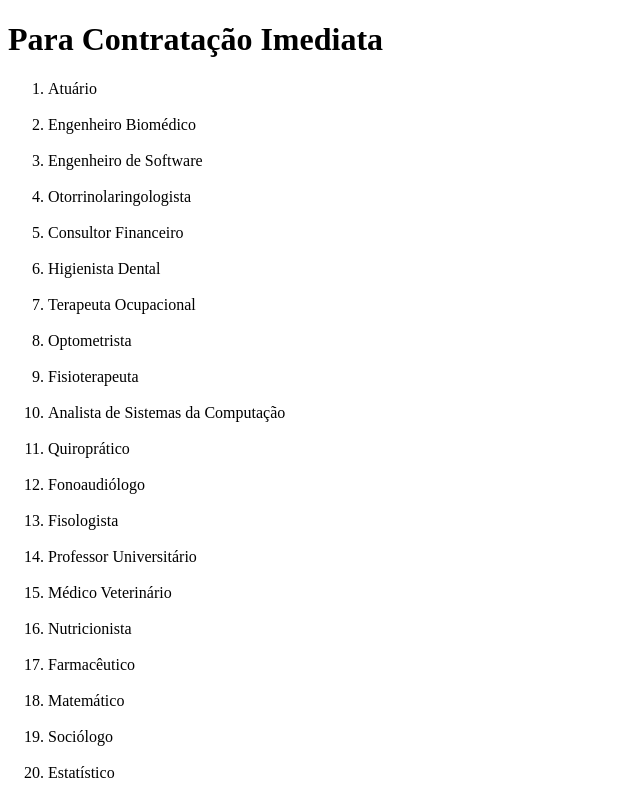
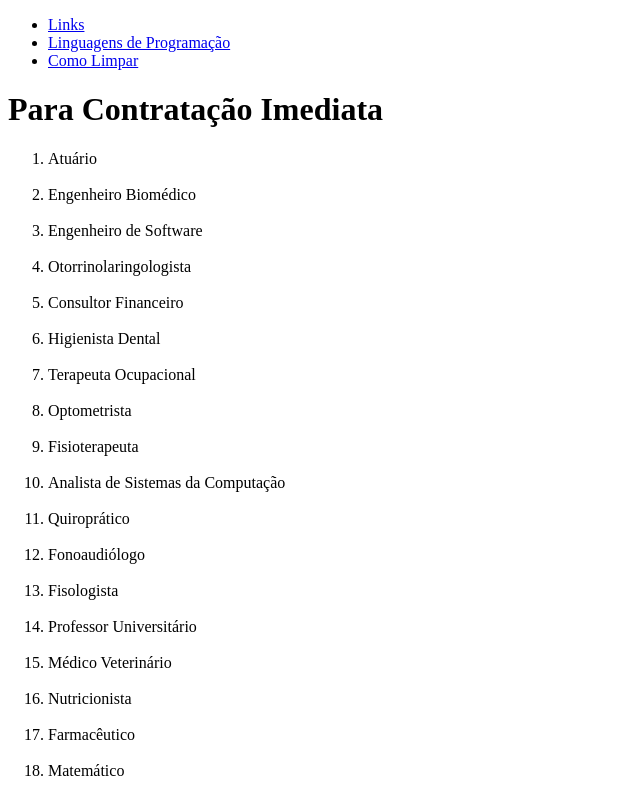
Before and after one commit to 1TDSF-21/exercicio-desafio, a plain HTML site: page rm88748/lista-emprego/lista-emprego.html in a window 1280 px wide. Shown: the top 795 px of the page, without its empty margins (0-640 px from the left). Drawn offline with Linux system fonts and the light colour scheme.

Commit message:
Criado links relativos referente à lista-emprego

```diff
--- a/rm88748/lista-emprego/lista-emprego.html
+++ b/rm88748/lista-emprego/lista-emprego.html
@@ -6,6 +6,19 @@
     <title>Lista de Emprego</title>
 </head>
 <body>
+
+    <div>
+        <header>
+            <nav>
+                <ul>
+                    <li><a href="../index.html">Links</a></li>
+                    <li><a href=".././linguagem/linguagem.html">Linguagens de Programação</a></li>
+                    <li><a href=".././como-limpar/como-limpar.html">Como Limpar</a></li>
+                </ul>
+            </nav>
+        </header>
+    </div>
+
     <div>
         <h1>Para Contratação Imediata</h1>
             <div>
```
